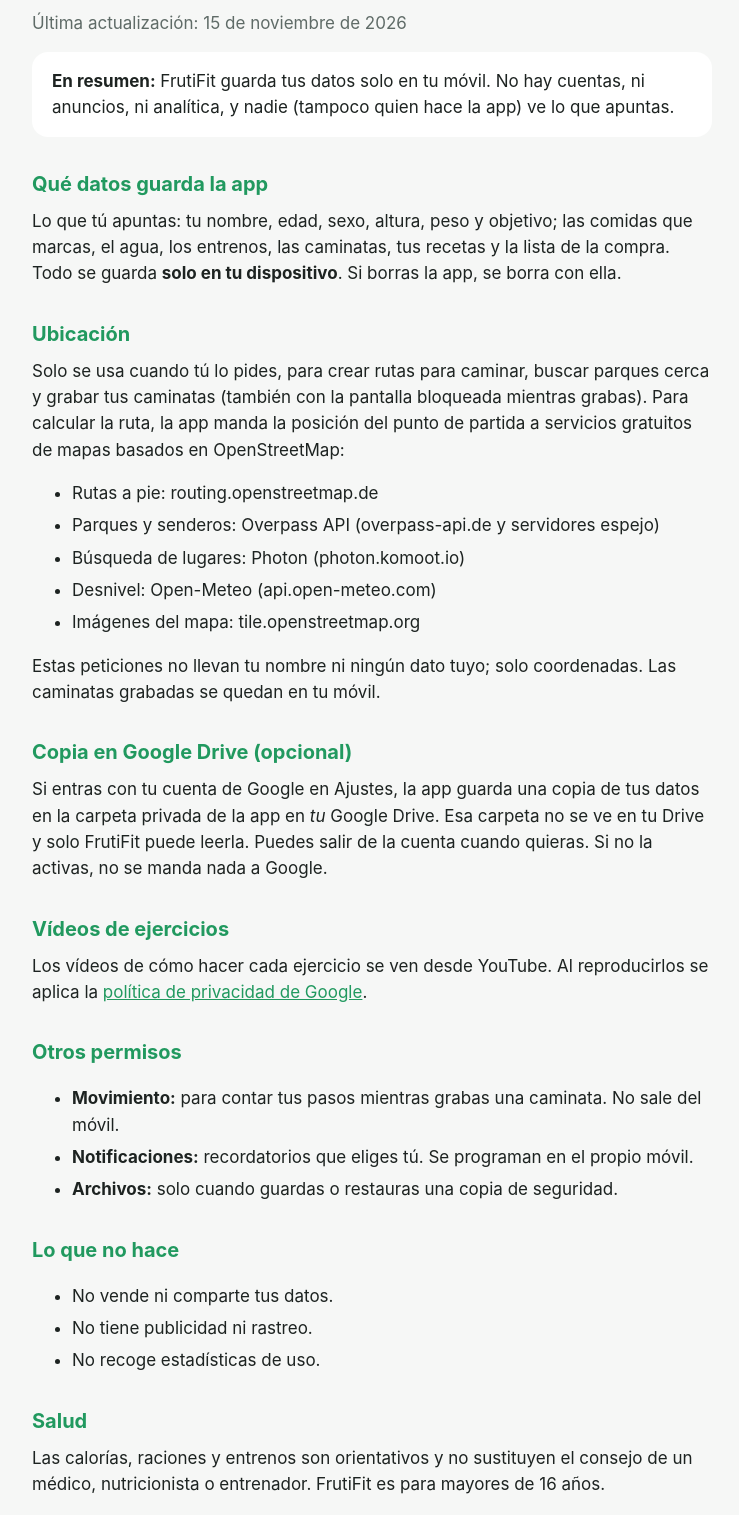
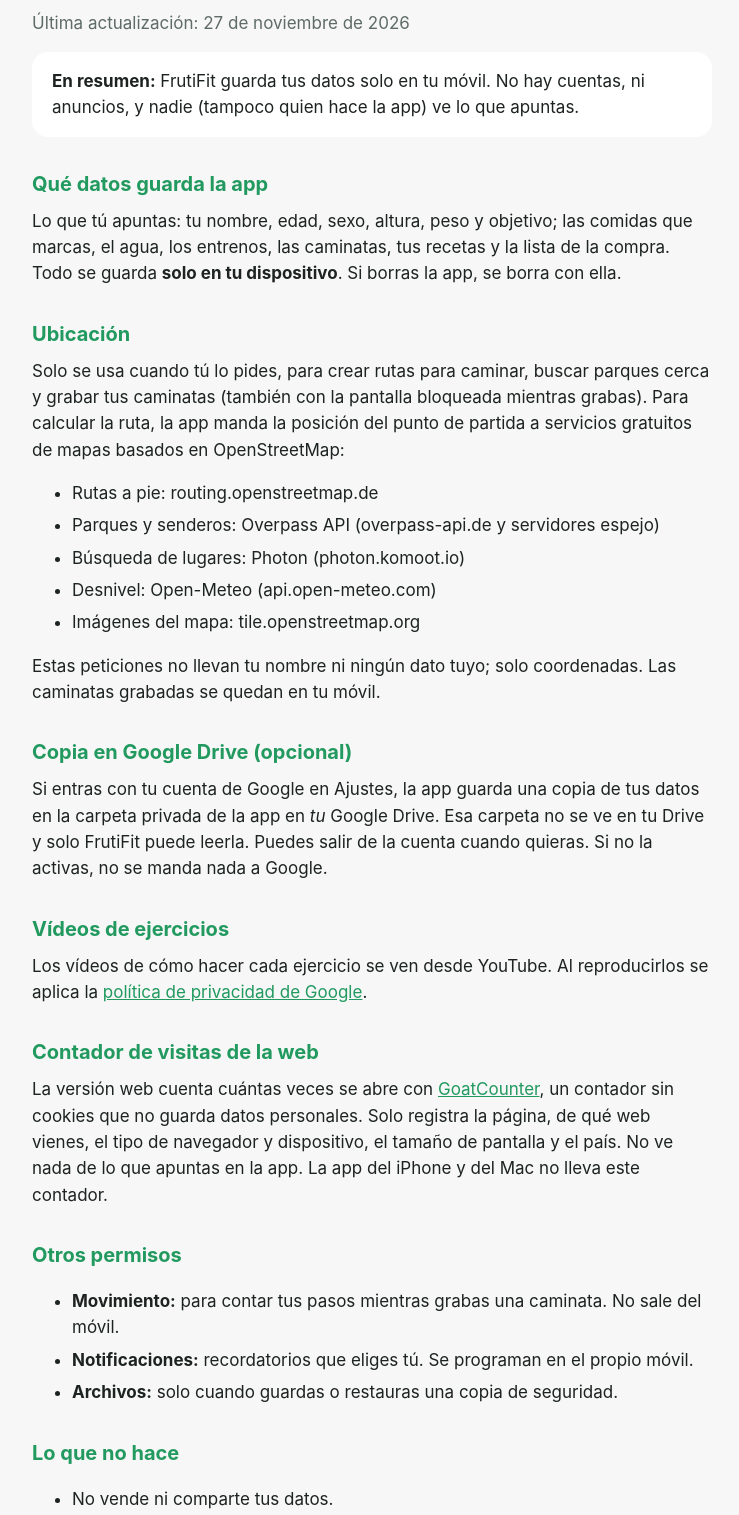
Before and after one commit to AlexCabot-21/mi-dia-web, a plain HTML site: page privacidad.html in a window 1280 px wide. Shown: the part 75-1590 px from the top of the page, without its empty margins (268-1007 px from the left). Drawn offline with Linux system fonts and the light colour scheme.

Commit message:
FrutiFit: contador de visitas y privacidad al día

```diff
--- a/privacidad.html
+++ b/privacidad.html
@@ -23,11 +23,11 @@
 <body>
 <main>
   <h1>Política de privacidad de FrutiFit</h1>
-  <p class="muted">Última actualización: 15 de noviembre de 2026</p>
+  <p class="muted">Última actualización: 27 de noviembre de 2026</p>
 
   <div class="card">
     <strong>En resumen:</strong> FrutiFit guarda tus datos solo en tu móvil. No hay cuentas,
-    ni anuncios, ni analítica, y nadie (tampoco quien hace la app) ve lo que apuntas.
+    ni anuncios, y nadie (tampoco quien hace la app) ve lo que apuntas.
   </div>
 
   <h2>Qué datos guarda la app</h2>
@@ -59,6 +59,12 @@
   <p>Los vídeos de cómo hacer cada ejercicio se ven desde YouTube. Al reproducirlos se aplica la
   <a href="https://policies.google.com/privacy">política de privacidad de Google</a>.</p>
 
+  <h2>Contador de visitas de la web</h2>
+  <p>La versión web cuenta cuántas veces se abre con <a href="https://www.goatcounter.com">GoatCounter</a>,
+  un contador sin cookies que no guarda datos personales. Solo registra la página, de qué web
+  vienes, el tipo de navegador y dispositivo, el tamaño de pantalla y el país. No ve nada de lo que
+  apuntas en la app. La app del iPhone y del Mac no lleva este contador.</p>
+
   <h2>Otros permisos</h2>
   <ul>
     <li><strong>Movimiento:</strong> para contar tus pasos mientras grabas una caminata. No sale del móvil.</li>
@@ -69,8 +75,8 @@
   <h2>Lo que no hace</h2>
   <ul>
     <li>No vende ni comparte tus datos.</li>
-    <li>No tiene publicidad ni rastreo.</li>
-    <li>No recoge estadísticas de uso.</li>
+    <li>No tiene publicidad ni te sigue por otras webs.</li>
+    <li>No recoge estadísticas de lo que haces dentro de la app.</li>
   </ul>
 
   <h2>Salud</h2>
```
Also changed, not shown: app/index.html (+2 -0 lines), app/sw.js (+1 -1 lines), guia.html (+2 -0 lines).
